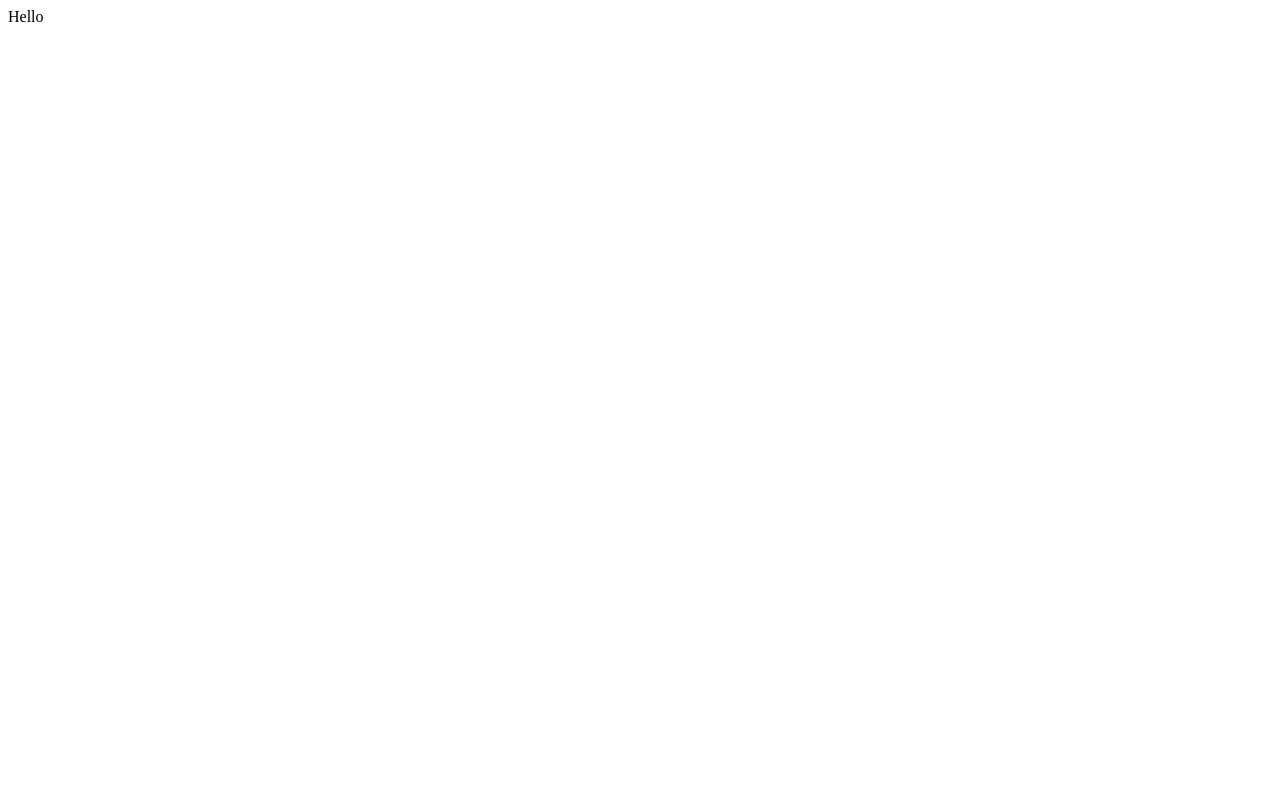
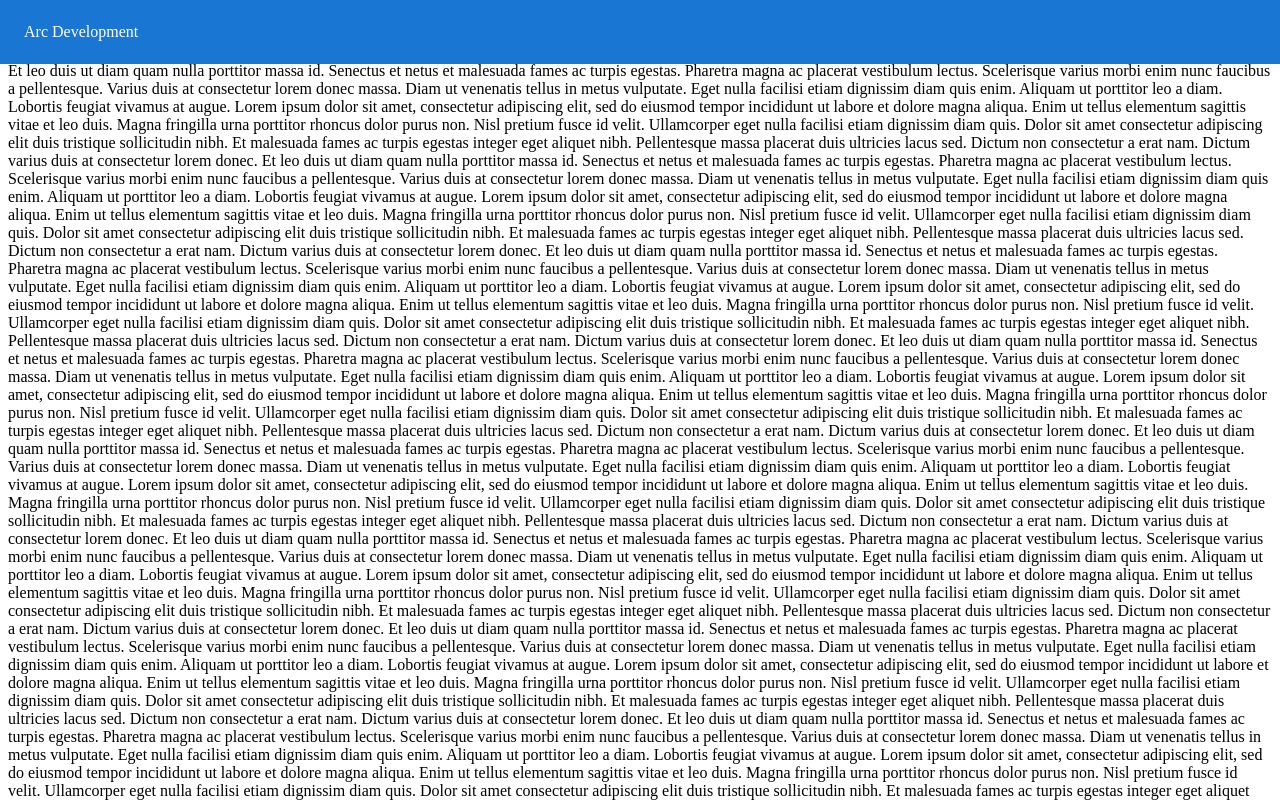
Before and after one commit to anandvipul/materialUI, a React (Create React App) app: page / in a window 1280 px wide. Shown: the top 800 px of the page. Built offline with nearby package versions, Linux system fonts and the light colour scheme.

Commit message:
AppBar Elevation

```diff
--- a/src/App.js
+++ /dev/null
@@ -1,5 +0,0 @@
-function App() {
-  return <div className="App">Hello</div>;
-}
-
-export default App;
--- /dev/null
+++ b/src/components/App.js
@@ -0,0 +1,16 @@
+import Header from './ui/Header';
+
+function App() {
+  return (
+    <div className="App">
+      <Header />
+      {[...new Array(120)]
+        .map(() => {
+          return `Lorem ipsum dolor sit amet, consectetur adipiscing elit, sed do eiusmod tempor incididunt ut labore et dolore magna aliqua. Enim ut tellus elementum sagittis vitae et leo duis. Magna fringilla urna porttitor rhoncus dolor purus non. Nisl pretium fusce id velit. Ullamcorper eget nulla facilisi etiam dignissim diam quis. Dolor sit amet consectetur adipiscing elit duis tristique sollicitudin nibh. Et malesuada fames ac turpis egestas integer eget aliquet nibh. Pellentesque massa placerat duis ultricies lacus sed. Dictum non consectetur a erat nam. Dictum varius duis at consectetur lorem donec. Et leo duis ut diam quam nulla porttitor massa id. Senectus et netus et malesuada fames ac turpis egestas. Pharetra magna ac placerat vestibulum lectus. Scelerisque varius morbi enim nunc faucibus a pellentesque. Varius duis at consectetur lorem donec massa. Diam ut venenatis tellus in metus vulputate. Eget nulla facilisi etiam dignissim diam quis enim. Aliquam ut porttitor leo a diam. Lobortis feugiat vivamus at augue.`;
+        })
+        .join('\n')}
+    </div>
+  );
+}
+
+export default App;
--- /dev/null
+++ b/src/components/ui/Header.js
@@ -0,0 +1,26 @@
+import React from 'react';
+import AppBar from '@mui/material/AppBar';
+import Toolbar from '@mui/material/Toolbar';
+import { useScrollTrigger } from '@mui/material';
+
+function ElevationScroll(props) {
+  const { children, window } = props;
+
+  const trigger = useScrollTrigger({
+    disableHysteresis: true,
+    threshold: 0,
+    target: window ? window() : undefined,
+  });
+
+  return React.cloneElement(children, { elevation: trigger ? 4 : 0 });
+}
+
+export default function Header(props) {
+  return (
+    <ElevationScroll>
+      <AppBar position="fixed">
+        <Toolbar>Arc Development</Toolbar>
+      </AppBar>
+    </ElevationScroll>
+  );
+}
--- a/src/index.js
+++ b/src/index.js
@@ -1,7 +1,7 @@
 import React from 'react';
 import ReactDOM from 'react-dom/client';
 
-import App from './App';
+import App from './components/App';
 import reportWebVitals from './reportWebVitals';
 
 const root = ReactDOM.createRoot(document.getElementById('root'));
```
